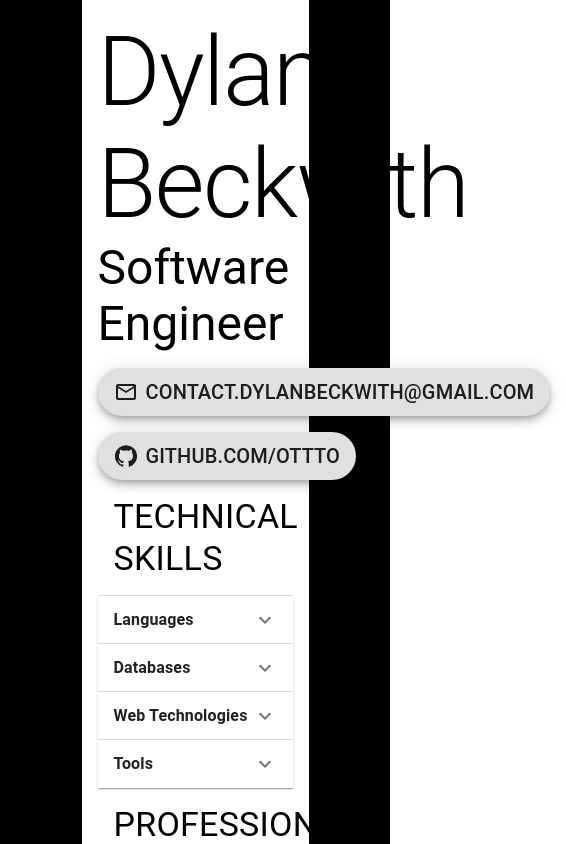
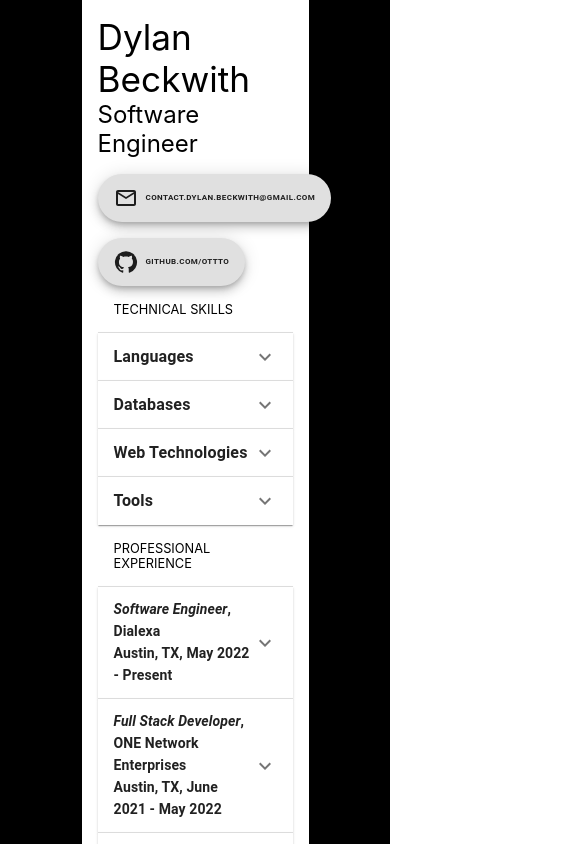
Before and after one commit to OTTTO/personal-website, a React (Create React App) app: page / in a window 390 px wide. Shown: the top 844 px of the page, 566 px wide, since content can reach past the window. Built offline with nearby package versions, Linux system fonts and the light colour scheme.

Commit message:
Add resume theme for responsiveness

```diff
--- a/src/pages/Resume/Resume.tsx
+++ b/src/pages/Resume/Resume.tsx
@@ -1,5 +1,16 @@
-import { Box, Grid, Accordion, AccordionSummary, AccordionDetails, Typography, Divider, Fab} from '@mui/material';
+import {
+    Box,
+    Grid,
+    Accordion,
+    AccordionSummary,
+    AccordionDetails,
+    Typography,
+    Divider,
+    Fab,
+    ThemeProvider
+} from '@mui/material';
 import { ExpandMore, MailOutline, GitHub } from '@mui/icons-material';
+import resumeTheme from '../../themes/resumeTheme';
 
 function Contact() {
     return(
@@ -8,7 +19,7 @@ function Contact() {
             <Typography variant="h3"> Software Engineer </Typography>
             <Fab variant="extended" href='mailto:contact.dylanbeckwith@gmail.com' sx={{'margin':'1rem 1rem 0rem 0rem'}}>
                 <MailOutline sx={{ mr: 1 }} />
-                <Typography variant="h6"> contact.dylanbeckwith@gmail.com </Typography>
+                <Typography variant="h6"> contact.dylan.beckwith@gmail.com </Typography>
             </Fab>
             <Fab variant="extended" href='https://www.github.com/OTTTO' sx={{'margin':'1rem 1rem 0rem 0rem'}}>
                 <GitHub sx={{ mr: 1 }} />
@@ -149,6 +160,7 @@ function Education() {
 
 function Resume() {
     return (
+    <ThemeProvider theme={resumeTheme}>
         <Box sx={{'background-color': 'black'}}>
             <Box padding="1rem" sx={{margin: 'auto', width: '50%', 'background-color': 'white'}}>
                 <Contact/>
@@ -159,7 +171,8 @@ function Resume() {
                 <Typography variant="h4" padding="1rem"> EDUCATION </Typography>
                 <Education/>
             </Box>
-    </Box>)
+        </Box>
+    </ThemeProvider>)
 }
 
 export default Resume
--- /dev/null
+++ b/src/themes/resumeTheme.tsx
@@ -0,0 +1,48 @@
+import {createTheme} from '@mui/material'
+
+const resumeTheme = createTheme();
+
+resumeTheme.typography.h1 = {
+    fontSize: '2.2rem',
+    fontWeight: 'normal',
+    '@media (min-width:735px)': {
+      fontSize: '3.5rem',
+    },
+    '@media (min-width:1035px)': {
+      fontSize: '5rem',
+    },
+  };
+
+resumeTheme.typography.h3 = {
+  fontSize: '1.5rem',
+  fontWeight: 'normal',
+  '@media (min-width:735px)': {
+    fontSize: '2.5rem',
+  },
+  '@media (min-width:1035px)': {
+    fontSize: '3.5rem',
+  },
+};
+
+resumeTheme.typography.h4 = {
+    fontSize: '0.8rem',
+    fontWeight: 'normal',
+    '@media (min-width:735px)': {
+      fontSize: '1rem',
+      },
+    '@media (min-width:1035px)': {
+      fontSize: '1.5rem',
+    },
+  };
+
+resumeTheme.typography.h6 = {
+    fontSize: '0.5rem',
+    '@media (min-width:735px)': {
+      fontSize: '0.8rem',
+      },
+    '@media (min-width:1035px)': {
+      fontSize: '1rem',
+    },
+  };
+
+export default resumeTheme;
```
Lines whose indentation alone changed are shown as unchanged.
